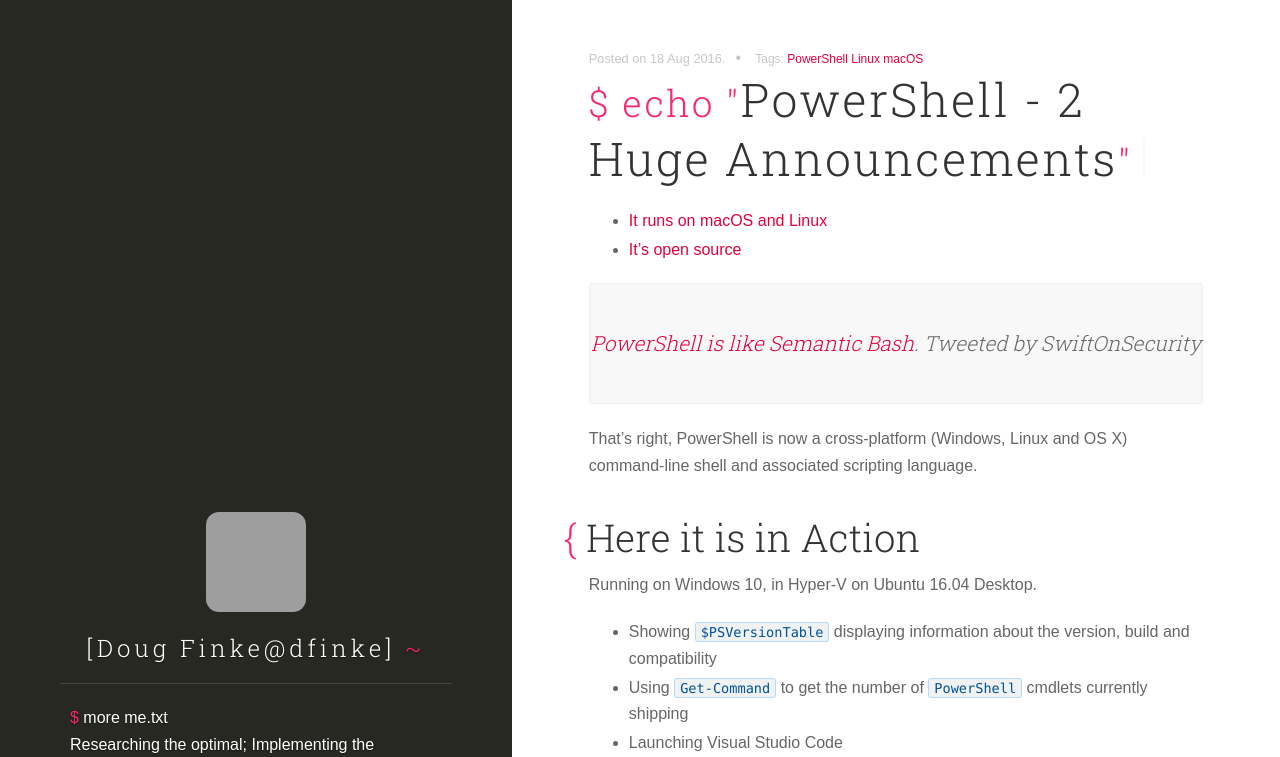
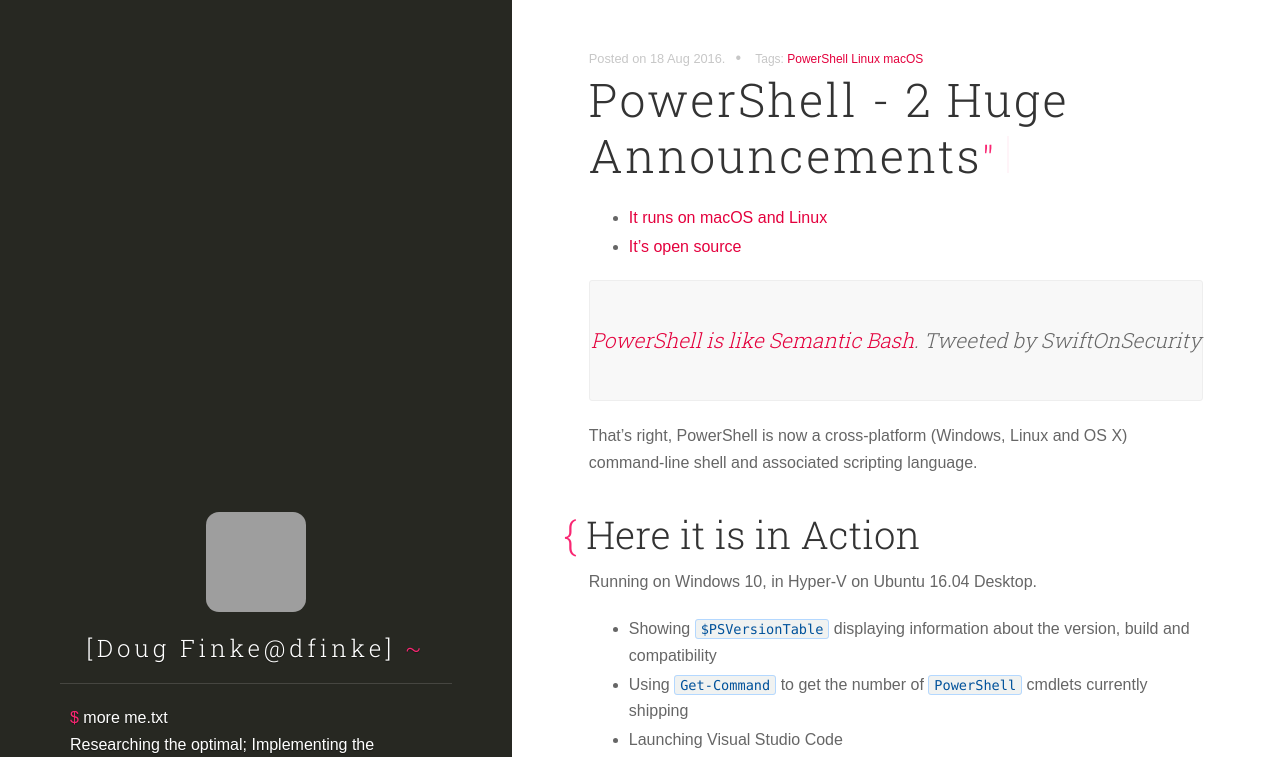
Before and after one commit to dfinke/dfinke.github.io, a Jekyll site: the page built from _posts/2016-08-18-PowerShell-2-Huge-Announcements.md, in a window 1280 px wide and 1400 px high. Shown: the top 757 px of the window. Built offline with Jekyll 4.4.1, drawn with Linux system fonts in a browser that asks for light colours; nearby versions of some CDN libraries; grey boxes are pictures that could not be loaded.

Commit message:
removed echo from css

```diff
--- a/css/main.css
+++ b/css/main.css
@@ -307,11 +307,11 @@
  * Blinker/Post title
  */
 
-article h1 span.prompt::before {
+/*article h1 span.prompt::before {
    content: '$ echo "';
    color: #f92672;
    font-size: 0.8em;
-}
+}*/
 
 article h1 span.prompt::after {
    content: '"';
```
